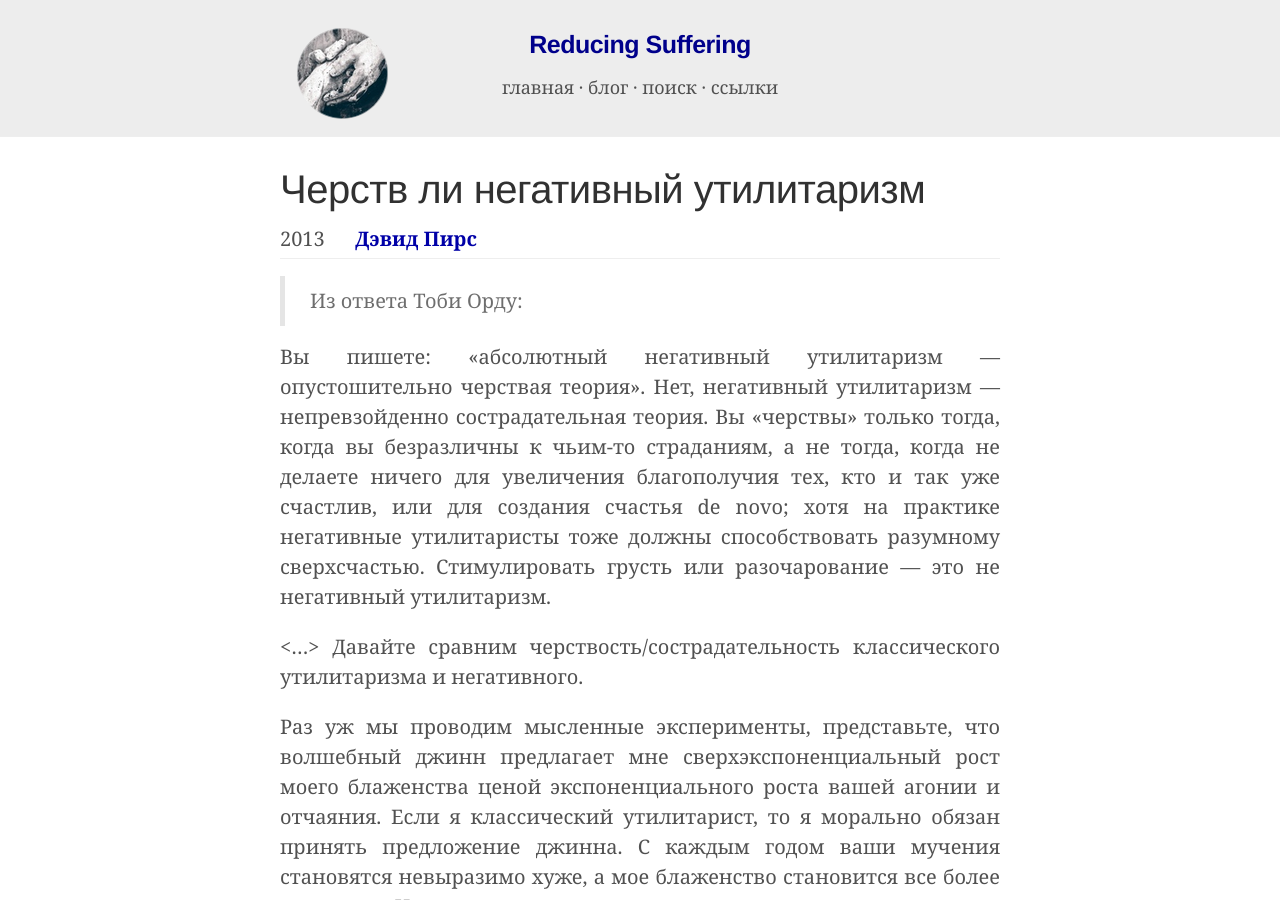
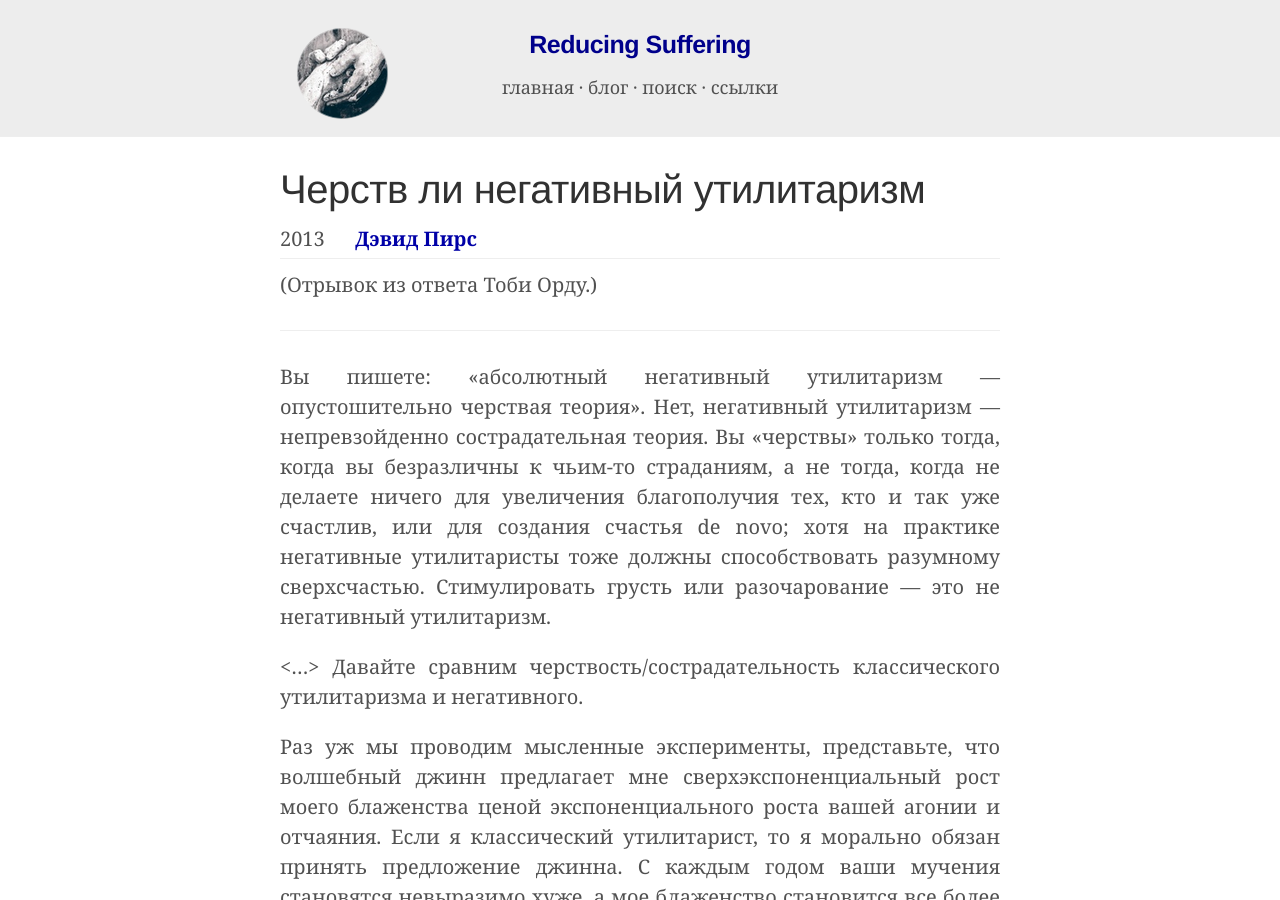
Before and after one commit to ReducingSuffering/reducingsuffering.github.io, a Jekyll site: the page built from _articles/david-pearce-2.md, in a window 1280 px wide and 900 px high. Built offline with Jekyll 4.4.1, drawn with Linux system fonts in a browser that asks for light colours.

Commit message:
Update david-pearce-2.md

```diff
--- a/_articles/david-pearce-2.md
+++ b/_articles/david-pearce-2.md
@@ -10,7 +10,9 @@ original_date:
 translated_by: К. Кирдан
 is_fragment: true
 ---
->Из ответа Тоби Орду:
+(Отрывок из ответа Тоби Орду.)
+
+---
 
 Вы пишете: «абсолютный негативный утилитаризм — опустошительно черствая теория». Нет, негативный утилитаризм — непревзойденно сострадательная теория. Вы «черствы» только тогда, когда вы безразличны к чьим-то страданиям, а не тогда, когда не делаете ничего для увеличения благополучия тех, кто и так уже счастлив, или для создания счастья de novo; хотя на практике негативные утилитаристы тоже должны способствовать разумному сверхсчастью. Стимулировать грусть или разочарование — это не негативный утилитаризм.
 
```
